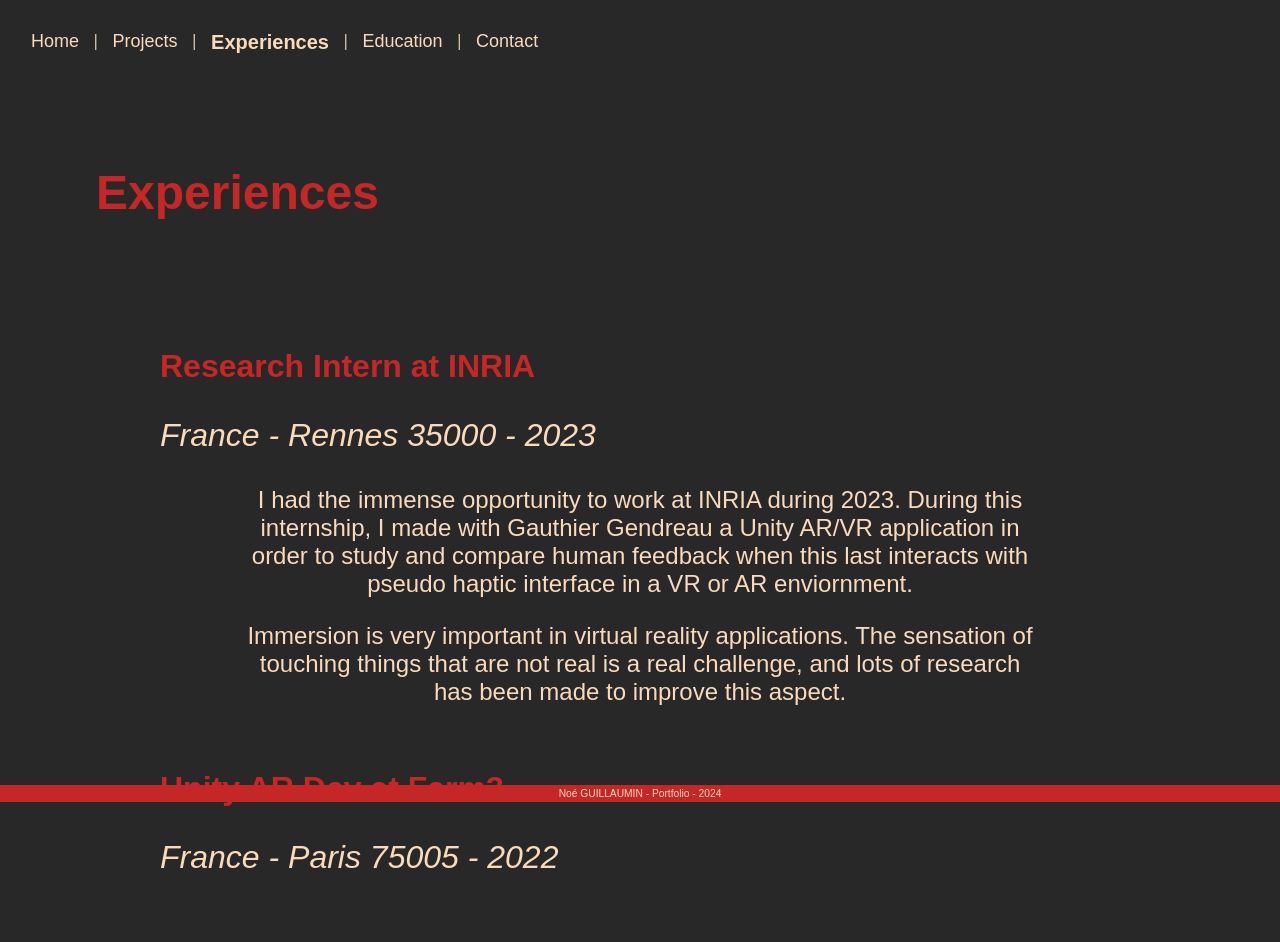
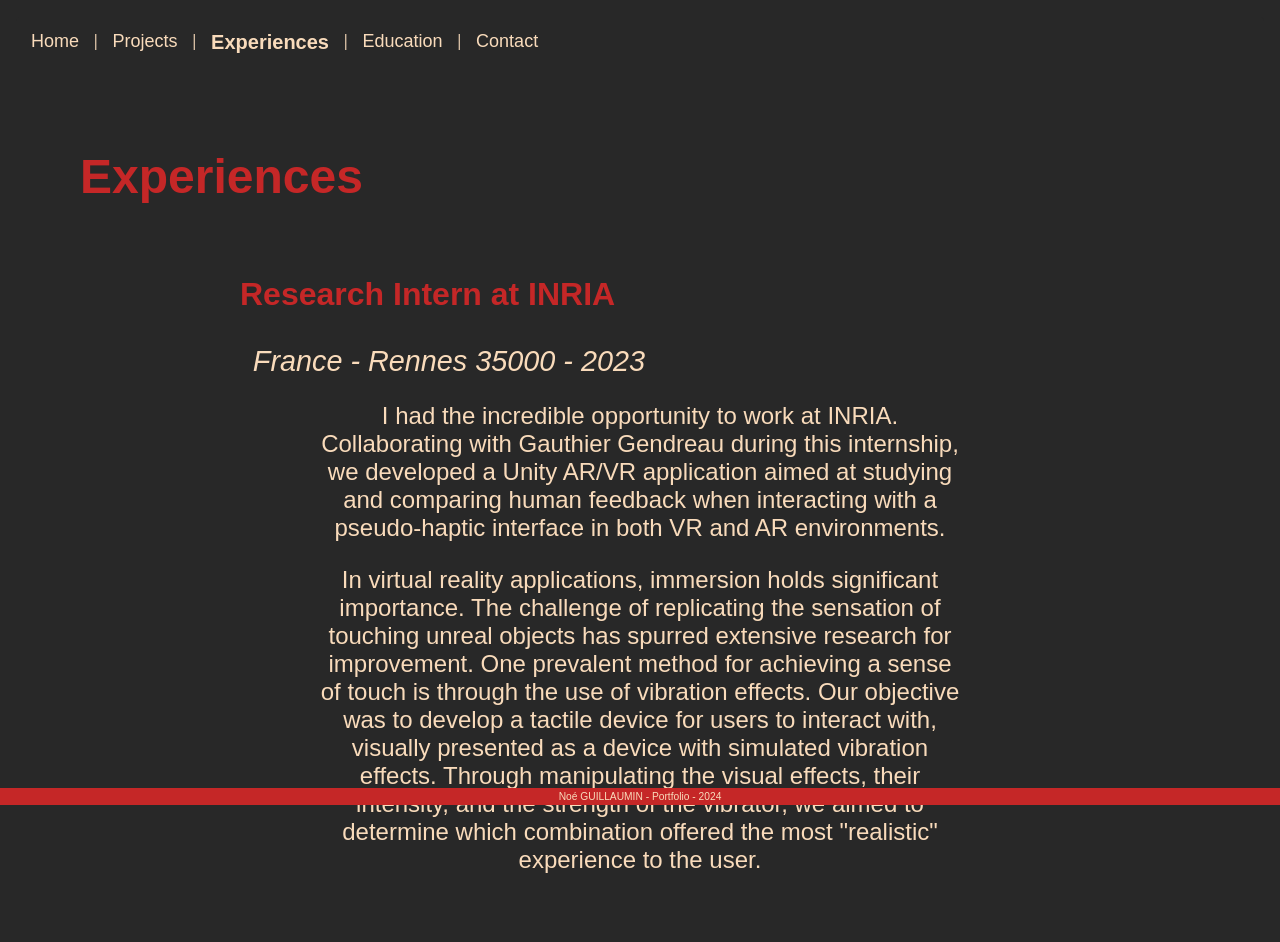
Before and after one commit to Antoinoe/noe-guillaumin-portfolio, a Vue app: page /Experiences in a window 1280 px wide. Shown: the top 942 px of the page. Before the commit the page ends 908 px from the top, so only its background shows below. Built offline with nearby package versions, Linux system fonts and the light colour scheme.

Commit message:
Updated Experiences

```diff
--- a/src/components/Footer.vue
+++ b/src/components/Footer.vue
@@ -18,10 +18,10 @@
 footer{
 
     width: 100%;
-    margin: 0 0 -.75em 0;
+    margin: 0 0 0 0;
     padding: 0;
     position: fixed;
-    bottom: 0;
+    bottom: -15px;
 }
 
 .content{
--- a/src/views/ExperiencesView.vue
+++ b/src/views/ExperiencesView.vue
@@ -3,19 +3,32 @@
 </script>
 
 <template>
-    <h2>Experiences</h2>
+    <div id="page_content">
+        <h2>Experiences</h2>
     <h3>Research Intern at INRIA</h3>
-    <p class="subtitle">France - Rennes 35000 - 2023</p>
-    <p class="expe_content">I had the immense opportunity to work at INRIA during 2023. During this internship, I made with Gauthier Gendreau a Unity AR/VR application in order to study and compare human feedback when this last interacts with pseudo haptic interface in a VR or AR enviornment.</p>
-    <p class="expe_content">Immersion is very important in virtual reality applications. The sensation of touching things that are not real is a real challenge, and lots of research has been made to improve this aspect. </p>
-    <h3>Unity AR Dev at Farm3</h3>
-    <p class="subtitle">France - Paris 75005 - 2022</p>
+    <div class="subtitle">France - Rennes 35000 - 2023</div>
+    <p class="expe_content">
+I had the incredible opportunity to work at INRIA. Collaborating with Gauthier Gendreau during this internship, we developed a Unity AR/VR application aimed at studying and comparing human feedback when interacting with a pseudo-haptic interface in both VR and AR environments.</p>
+    <p class="expe_content">
+In virtual reality applications, immersion holds significant importance. The challenge of replicating the sensation of touching unreal objects has spurred extensive research for improvement. One prevalent method for achieving a sense of touch is through the use of vibration effects. Our objective was to develop a tactile device for users to interact with, visually presented as a device with simulated vibration effects. Through manipulating the visual effects, their intensity, and the strength of the vibrator, we aimed to determine which combination offered the most "realistic" experience to the user.</p>
+
+    <h3>Unity AR Dev Intern at Farm3</h3>
+    <div class="subtitle">France - Paris 75005 - 2022</div>
+    <p class="expe_content">
+Farm3 is a French startup specializing in the creation of an optimized structure for vertical farming. The "Cube," with its 12m² floor size, houses shelves containing plants in a closed environment that provides the right amount of nutrition to the plants inside. My objective was to develop an augmented reality application allowing users to scan a plant, access its data, and make modifications as necessary.</p>
+    </div>
+
+
 </template>
 
 
 <style scoped>
+
+    #page_content{
+        margin: 5em;
+    }
+
     h2{
-        margin: 2em;
         color: var(--mid-red);
         font-size: 3em;
         font-family: sans-serif;
@@ -31,8 +44,8 @@
 
     .subtitle{
         font-style: italic;
-        font-size: 2em;
-        margin-left: 5em;
+        font-size: 1.8em;
+        margin-left: 6em;
         color: var(--mid-beige);
         font-family: sans-serif;
     }
@@ -45,5 +58,6 @@
         color: var(--mid-beige);
         font-family: sans-serif;
         text-align: center;
+        min-width: 500px;
     }
 </style>
```
